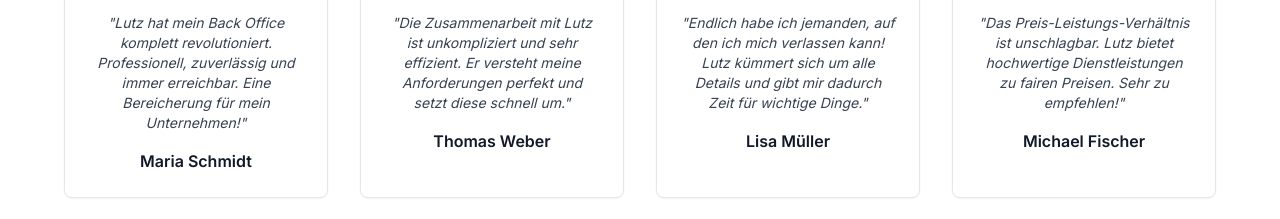
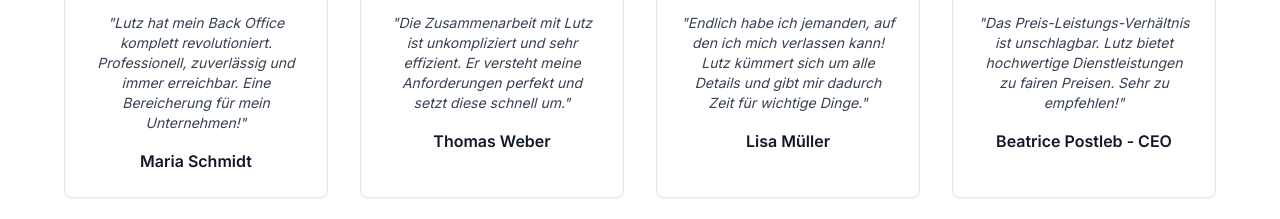
Before and after one commit to LutzMi88/va-lutz, a Next.js app: page / in a window 1280 px wide. Shown: the part 3880-4099 px from the top of the page. Built offline with nearby package versions, Linux system fonts and the light colour scheme.

Commit message:
feat: update testimonial author name to Beatrice Postleb - CEO
Updated the name of the testimonial author for clarity and accuracy.

```diff
--- a/app/page.tsx
+++ b/app/page.tsx
@@ -391,7 +391,7 @@ export default function LandingPage() {
                 image: "https://hebbkx1anhila5yf.public.blob.vercel-storage.com/grafik-iAk3CVn0dcydm5XwmoOr7U0oAfoPyW.png",
               },
               {
-                name: "Michael Fischer",
+                name: "Beatrice Postleb - CEO",
                 text: "Das Preis-Leistungs-Verhältnis ist unschlagbar. Lutz bietet hochwertige Dienstleistungen zu fairen Preisen. Sehr zu empfehlen!",
                 image: "https://hebbkx1anhila5yf.public.blob.vercel-storage.com/grafik-QybokkA7tb08VLnLCCTAKiPPwl4vDh.png",
               },
```
